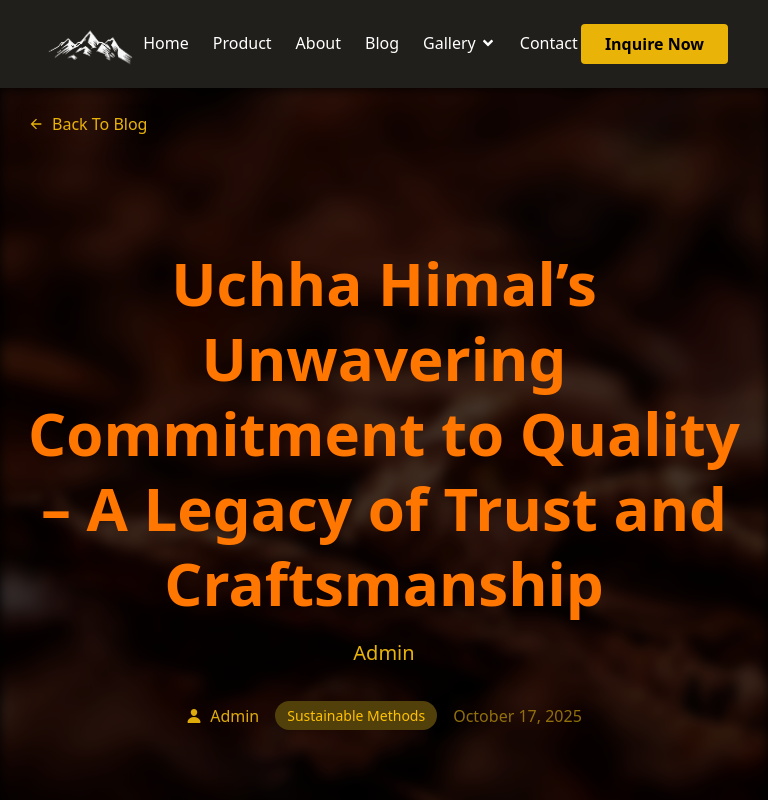
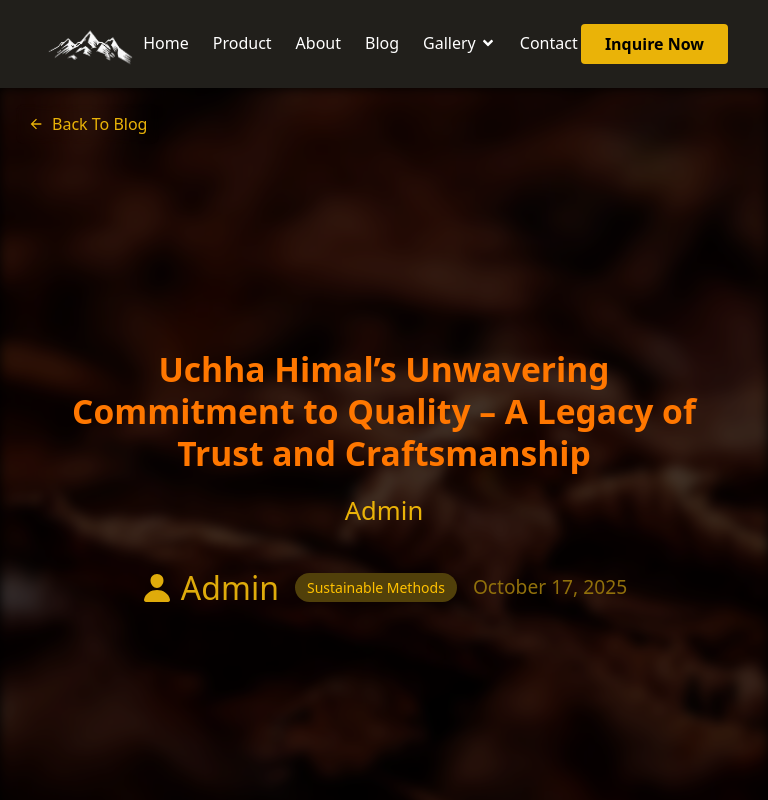
Before and after one commit to poudelsumitrocks/TobaccoNepalClone, a Next.js app: page /blog/1 in a window 768 px wide. Shown: the top 800 px of the page. Built offline with nearby package versions, Linux system fonts and the light colour scheme.

Commit message:
add the backend for the feature product in component and mobile responsive for the blogid

```diff
--- a/app/blog/[blogid]/blogid.css
+++ b/app/blog/[blogid]/blogid.css
@@ -3,6 +3,7 @@
   background-color: black;
   color: white;
 }
+
 
 .blogid-container {
   position: relative;
@@ -11,6 +12,12 @@
   overflow: hidden;
   margin-left: auto;
   margin-right: auto;
+}
+@media (max-width: 768px) {
+  .blogid-container {
+    min-height: auto;
+    padding-bottom: 3rem;
+  }
 }
 
 .blogid-bg {
@@ -51,6 +58,7 @@
   backdrop-filter: blur(4px);
 }
 
+
 .blogid-text:hover {
   color: #F59E0B;
 }
@@ -67,12 +75,23 @@
   padding-right: 1rem;
   padding-top: 4rem;
   z-index: 5;
-  ;
+
+}
+@media(max-width:768px){
+  .blogid-header{
+     padding-top: 3rem;
+  }
+}
+@media(max-width:480px){
+  .blogid-header{
+     padding-top: 2rem;
+  }
 }
 
 .blogid-title {
   font-size: 2.25rem;
   font-weight: 700;
+    width: 90%;
   color: #FF7700;
   margin-bottom: 1rem;
   line-height: 1.25;
@@ -80,7 +99,14 @@
 
 @media (min-width: 768px) {
   .blogid-title {
-    font-size: 3.75rem;
+    font-size: 2.1rem;
+    width: 90%;
+  }
+}
+@media(max-width:480px){
+  .blogid-title{
+    font-size: 2.2rem;
+    width: 90%;
   }
 }
 
@@ -99,6 +125,11 @@
     font-size: 1.25rem;
   }
 }
+@media (min-width: 480px) {
+  .blogid-author {
+    font-size: 1.6rem;
+  }
+}
 
 .blogid-content {
   display: flex;
@@ -111,7 +142,7 @@
 @media (min-width: 768px) {
   .blogid-content {
     flex-direction: row;
-    font-size: 1rem;
+    font-size: 1.2rem;
   }
 }
 
@@ -120,6 +151,11 @@
   align-items: center;
   gap: 0.5rem;
   color: #DFAB0B;
+}
+@media (min-width: 768px) {
+  .blogid-authorinfo {
+    font-size: 2rem;
+  }
 }
 
 .blogid-heading {
--- a/app/blog/[blogid]/page.jsx
+++ b/app/blog/[blogid]/page.jsx
@@ -37,7 +37,7 @@
           <div className="blogid-content">
             <div className="blogid-authorinfo">
               <IoPerson />
-              <span> Admin </span>
+              <span > Admin </span>
             </div>
 
             <div className="blogid-heading">
--- a/app/component/Featuredproduct/page.jsx
+++ b/app/component/Featuredproduct/page.jsx
@@ -5,11 +5,11 @@
 const fetcher = (url) => fetch(url).then((res) => res.json());
 export default function Featuredproduct() {
   const {
-    data: products,
+    data,
     error,
     isLoading,
-  } = useSWR(`${process.env.NEXT_PUBLIC_API_URL}/products`, fetcher);
-
+  } = useSWR("https://productsbackend-0zfz.onrender.com/products", fetcher);
+  const products=Array.isArray(data)?data:data?.products||[];
   if (isLoading) return <p>Loading...</p>;
   if (error) return <p>Error fetching data</p>;
 
```
